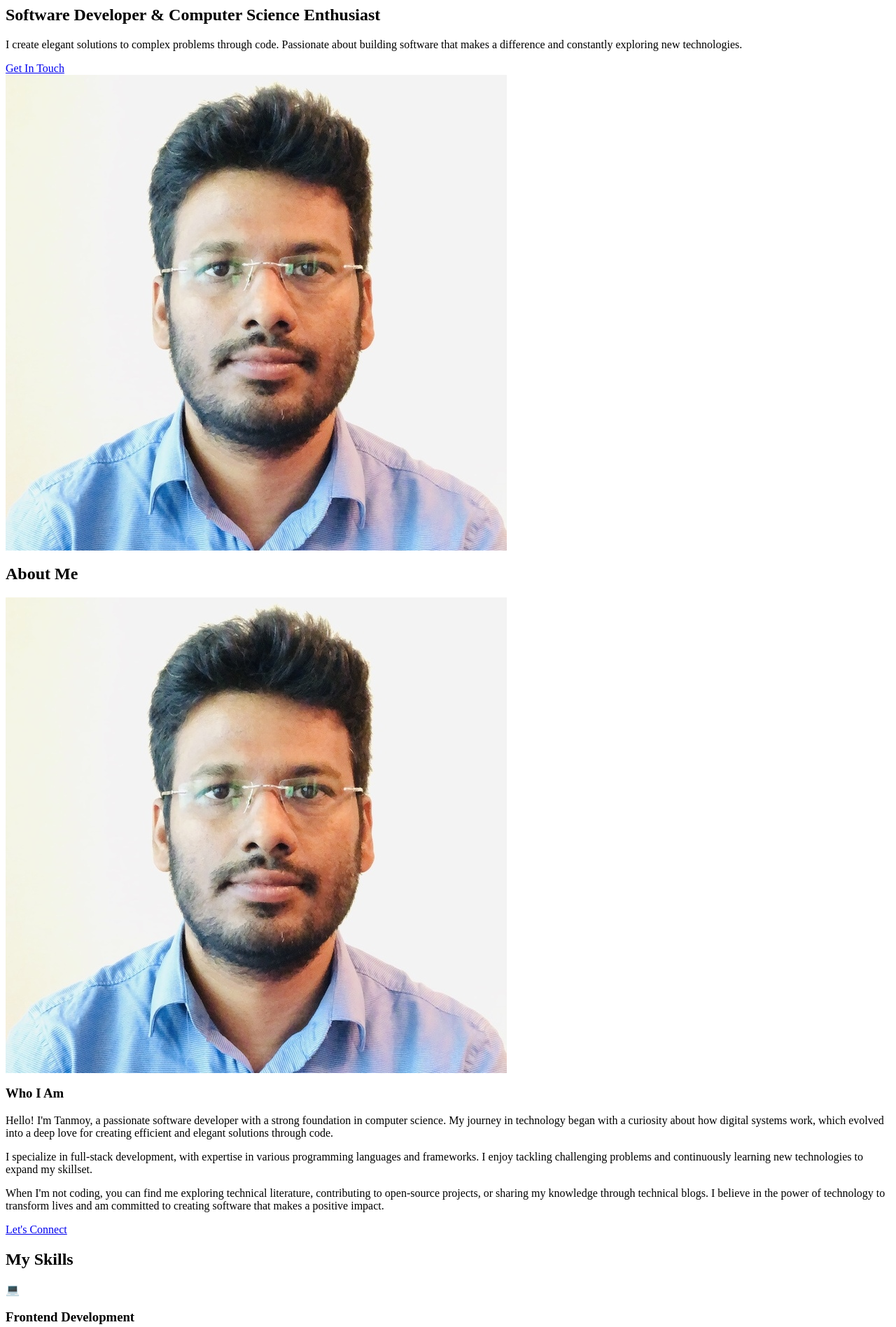
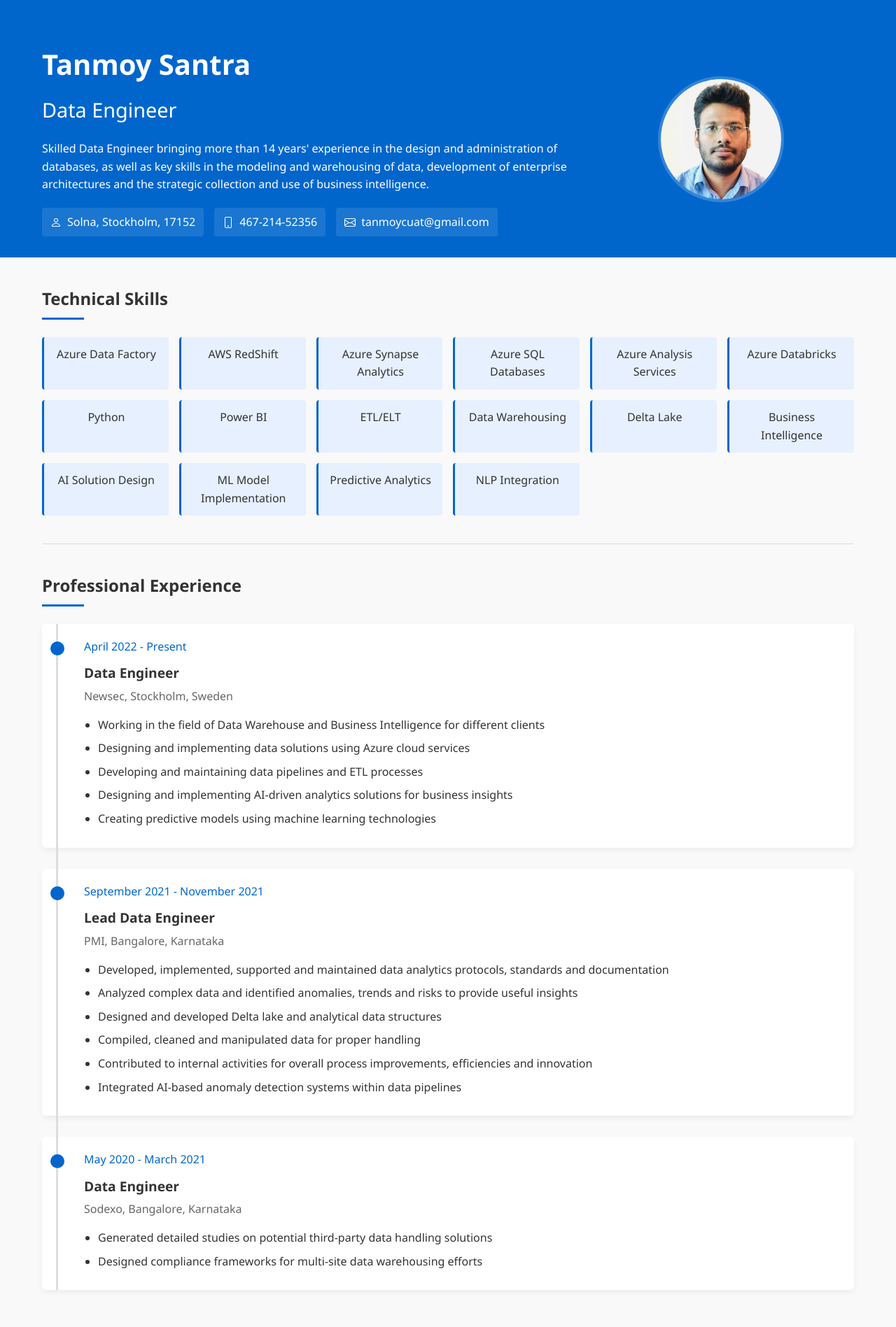
Before and after one commit to tanmoycuat/tanmoycuat.github.io, a plain HTML site: page index.html in a window 1280 px wide. Shown: the top 1897 px of the page at 70% size. Drawn offline with Linux system fonts and the light colour scheme.

Commit message:
Added profile

```diff
--- a/index.html
+++ b/index.html
@@ -1,226 +1,380 @@
-<h2>Software Developer & Computer Science Enthusiast</h2>
-                    <p>I create elegant solutions to complex problems through code. Passionate about building software that makes a difference and constantly exploring new technologies.</p>
-                    <a href="#contact" class="cta-btn">Get In Touch</a>
-                </div>
-                <div class="hero-image">
-                    <img src="image\Tanmoy_Profile.jpg" alt="Tanmoy's Profile Picture">
-                </div>
-            </div>
-        </div>
-    </section>
+<!DOCTYPE html>
+<html lang="en">
+<head>
+    <meta charset="UTF-8">
+    <meta name="viewport" content="width=device-width, initial-scale=1.0">
+    <title>Tanmoy Santra - Data Engineer</title>
+    <style>
+        :root {
+            --primary-color: #0066cc;
+            --secondary-color: #f5f5f5;
+            --text-color: #333;
+            --accent-color: #e6f0ff;
+            --border-color: #ddd;
+        }
 
-    <!-- About Section -->
-    <section id="about">
-        <div class="container">
-            <h2 class="section-title">About Me</h2>
-            <div class="about-content">
-                <div class="about-image">
-                    <img src="image\Tanmoy_Profile.jpg" alt="About Me Image">
-                </div>
-                <div class="about-text">
-                    <h3>Who I Am</h3>
-                    <p>Hello! I'm Tanmoy, a passionate software developer with a strong foundation in computer science. My journey in technology began with a curiosity about how digital systems work, which evolved into a deep love for creating efficient and elegant solutions through code.</p>
-                    <p>I specialize in full-stack development, with expertise in various programming languages and frameworks. I enjoy tackling challenging problems and continuously learning new technologies to expand my skillset.</p>
-                    <p>When I'm not coding, you can find me exploring technical literature, contributing to open-source projects, or sharing my knowledge through technical blogs. I believe in the power of technology to transform lives and am committed to creating software that makes a positive impact.</p>
-                    <a href="#contact" class="cta-btn">Let's Connect</a>
-                </div>
-            </div>
-        </div>
-    </section>
+        * {
+            margin: 0;
+            padding: 0;
+            box-sizing: border-box;
+            font-family: 'Segoe UI', Tahoma, Geneva, Verdana, sans-serif;
+        }
 
-    <!-- Skills Section -->
-    <section id="skills">
-        <div class="container">
-            <h2 class="section-title">My Skills</h2>
-            <div class="skills-container">
-                <div class="skill-card">
-                    <div class="skill-icon">💻</div>
-                    <h3 class="skill-title">Frontend Development</h3>
-                    <ul class="skill-list">
-                        <li>HTML5 & CSS3</li>
-                        <li>JavaScript (ES6+)</li>
-                        <li>React.js</li>
-                        <li>Vue.js</li>
-                        <li>Responsive Design</li>
-                    </ul>
-                </div>
-                <div class="skill-card">
-                    <div class="skill-icon">⚙️</div>
-                    <h3 class="skill-title">Backend Development</h3>
-                    <ul class="skill-list">
-                        <li>Node.js</li>
-                        <li>Express.js</li>
-                        <li>Python (Django/Flask)</li>
-                        <li>Java</li>
-                        <li>RESTful APIs</li>
-                    </ul>
-                </div>
-                <div class="skill-card">
-                    <div class="skill-icon">🗄️</div>
-                    <h3 class="skill-title">Database</h3>
-                    <ul class="skill-list">
-                        <li>MongoDB</li>
-                        <li>MySQL</li>
-                        <li>PostgreSQL</li>
-                        <li>Firebase</li>
-                        <li>Redis</li>
-                    </ul>
-                </div>
-                <div class="skill-card">
-                    <div class="skill-icon">🛠️</div>
-                    <h3 class="skill-title">Tools & Technologies</h3>
-                    <ul class="skill-list">
-                        <li>Git & GitHub</li>
-                        <li>Docker</li>
-                        <li>AWS</li>
-                        <li>CI/CD Pipelines</li>
-                        <li>Agile Methodologies</li>
-                    </ul>
-                </div>
-            </div>
-        </div>
-    </section>
+        body {
+            color: var(--text-color);
+            line-height: 1.6;
+            background-color: #f9f9f9;
+        }
 
-    <!-- Projects Section -->
-    <section id="projects">
-        <div class="container">
-            <h2 class="section-title">My Projects</h2>
-            <div class="projects-container">
-                <div class="project-card">
-                    <div class="project-image">Project Screenshot</div>
-                    <div class="project-info">
-                        <h3 class="project-title">E-Commerce Platform</h3>
-                        <p class="project-desc">A full-stack e-commerce application with product catalog, user authentication, shopping cart, and payment integration.</p>
-                        <div class="project-links">
-                            <a href="#" class="project-link demo-link">Live Demo</a>
-                            <a href="#" class="project-link code-link">View Code</a>
-                        </div>
+        .container {
+            width: 100%;
+            max-width: 1200px;
+            margin: 0 auto;
+            padding: 0 20px;
+        }
+
+        header {
+            background-color: var(--primary-color);
+            color: white;
+            padding: 60px 0 30px;
+        }
+
+        .profile-container {
+            display: flex;
+            flex-wrap: wrap;
+            align-items: center;
+            justify-content: space-between;
+        }
+
+        .profile-info {
+            flex: 2;
+            padding-right: 20px;
+        }
+
+        .profile-image {
+            flex: 1;
+            display: flex;
+            justify-content: center;
+            align-items: center;
+            min-width: 200px;
+        }
+
+        .profile-image img {
+            width: 180px;
+            height: 180px;
+            border-radius: 50%;
+            object-fit: cover;
+            border: 4px solid rgba(255, 255, 255, 0.2);
+        }
+
+        h1 {
+            font-size: 2.5rem;
+            margin-bottom: 10px;
+        }
+
+        h2 {
+            font-size: 1.8rem;
+            margin-bottom: 20px;
+            font-weight: 400;
+        }
+
+        .contact-info {
+            margin-top: 20px;
+            display: flex;
+            flex-wrap: wrap;
+            gap: 15px;
+        }
+
+        .contact-item {
+            display: flex;
+            align-items: center;
+            gap: 8px;
+            background-color: rgba(255, 255, 255, 0.1);
+            padding: 8px 12px;
+            border-radius: 4px;
+        }
+
+        section {
+            padding: 40px 0;
+            border-bottom: 1px solid var(--border-color);
+        }
+
+        .section-title {
+            font-size: 1.5rem;
+            margin-bottom: 25px;
+            position: relative;
+            padding-bottom: 10px;
+        }
+
+        .section-title::after {
+            content: '';
+            position: absolute;
+            bottom: 0;
+            left: 0;
+            width: 60px;
+            height: 3px;
+            background-color: var(--primary-color);
+        }
+
+        .skills-grid {
+            display: grid;
+            grid-template-columns: repeat(auto-fill, minmax(180px, 1fr));
+            gap: 15px;
+            margin-top: 20px;
+        }
+
+        .skill-item {
+            background-color: var(--accent-color);
+            padding: 12px;
+            border-radius: 4px;
+            text-align: center;
+            font-weight: 500;
+            border-left: 3px solid var(--primary-color);
+        }
+
+        .timeline {
+            position: relative;
+            max-width: 1200px;
+            margin: 0 auto;
+        }
+
+        .timeline::after {
+            content: '';
+            position: absolute;
+            width: 3px;
+            background-color: var(--border-color);
+            top: 0;
+            bottom: 0;
+            left: 0;
+            margin-left: 20px;
+        }
+
+        .experience-item {
+            padding: 20px 40px 20px 60px;
+            position: relative;
+            background-color: white;
+            border-radius: 6px;
+            margin-bottom: 30px;
+            box-shadow: 0 4px 8px rgba(0,0,0,0.05);
+        }
+
+        .experience-item::before {
+            content: '';
+            position: absolute;
+            width: 20px;
+            height: 20px;
+            border-radius: 50%;
+            background-color: var(--primary-color);
+            left: 12px;
+            top: 25px;
+            z-index: 1;
+        }
+
+        .date {
+            color: var(--primary-color);
+            font-weight: 500;
+        }
+
+        .position {
+            font-size: 1.2rem;
+            font-weight: 600;
+            margin: 10px 0 5px;
+        }
+
+        .company {
+            font-weight: 500;
+            color: #666;
+            margin-bottom: 15px;
+        }
+
+        .responsibilities {
+            margin-top: 15px;
+        }
+
+        .responsibilities ul {
+            list-style-type: disc;
+            padding-left: 20px;
+        }
+
+        .responsibilities li {
+            margin-bottom: 8px;
+        }
+
+        .education-item {
+            background-color: white;
+            padding: 20px;
+            border-radius: 6px;
+            margin-bottom: 20px;
+            box-shadow: 0 4px 8px rgba(0,0,0,0.05);
+        }
+
+        .education-date {
+            color: var(--primary-color);
+            font-weight: 500;
+        }
+
+        .degree {
+            font-size: 1.1rem;
+            font-weight: 600;
+            margin: 10px 0 5px;
+        }
+
+        .institution {
+            font-weight: 500;
+            color: #666;
+        }
+
+        .awards-grid {
+            display: grid;
+            grid-template-columns: repeat(auto-fill, minmax(250px, 1fr));
+            gap: 20px;
+            margin-top: 20px;
+        }
+
+        .award-item {
+            background-color: white;
+            padding: 15px;
+            border-radius: 6px;
+            box-shadow: 0 4px 8px rgba(0,0,0,0.05);
+        }
+
+        .award-name {
+            font-weight: 600;
+            margin-bottom: 5px;
+        }
+
+        .award-date {
+            color: var(--primary-color);
+            font-size: 0.9rem;
+        }
+
+        footer {
+            text-align: center;
+            padding: 40px 0;
+            background-color: var(--primary-color);
+            color: white;
+        }
+
+        @media screen and (max-width: 768px) {
+            .profile-container {
+                flex-direction: column;
+            }
+            .profile-info {
+                padding-right: 0;
+                margin-bottom: 20px;
+            }
+            .skills-grid {
+                grid-template-columns: repeat(auto-fill, minmax(150px, 1fr));
+            }
+            .timeline::after {
+                left: 31px;
+            }
+            .experience-item {
+                padding: 15px 15px 15px 60px;
+            }
+            .awards-grid {
+                grid-template-columns: 1fr;
+            }
+        }
+    </style>
+</head>
+<body>
+    <header>
+        <div class="container profile-container">
+            <div class="profile-info">
+                <h1>Tanmoy Santra</h1>
+                <h2>Data Engineer</h2>
+                <p>Skilled Data Engineer bringing more than 14 years' experience in the design and administration of databases, as well as key skills in the modeling and warehousing of data, development of enterprise architectures and the strategic collection and use of business intelligence.</p>
+                <div class="contact-info">
+                    <div class="contact-item">
+                        <svg xmlns="http://www.w3.org/2000/svg" width="16" height="16" fill="currentColor" viewBox="0 0 16 16">
+                            <path d="M8 8a3 3 0 1 0 0-6 3 3 0 0 0 0 6Zm2-3a2 2 0 1 1-4 0 2 2 0 0 1 4 0Zm4 8c0 1-1 1-1 1H3s-1 0-1-1 1-4 6-4 6 3 6 4Zm-1-.004c-.001-.246-.154-.986-.832-1.664C11.516 10.68 10.289 10 8 10c-2.29 0-3.516.68-4.168 1.332-.678.678-.83 1.418-.832 1.664h10Z"/>
+                        </svg>
+                        Solna, Stockholm, 17152
                     </div>
-                </div>
-                <div class="project-card">
-                    <div class="project-image">Project Screenshot</div>
-                    <div class="project-info">
-                        <h3 class="project-title">Task Management App</h3>
-                        <p class="project-desc">A responsive task management application with drag-and-drop functionality, user authentication, and real-time updates.</p>
-                        <div class="project-links">
-                            <a href="#" class="project-link demo-link">Live Demo</a>
-                            <a href="#" class="project-link code-link">View Code</a>
-                        </div>
+                    <div class="contact-item">
+                        <svg xmlns="http://www.w3.org/2000/svg" width="16" height="16" fill="currentColor" viewBox="0 0 16 16">
+                            <path d="M11 1a1 1 0 0 1 1 1v12a1 1 0 0 1-1 1H5a1 1 0 0 1-1-1V2a1 1 0 0 1 1-1h6zM5 0a2 2 0 0 0-2 2v12a2 2 0 0 0 2 2h6a2 2 0 0 0 2-2V2a2 2 0 0 0-2-2H5z"/>
+                            <path d="M8 14a1 1 0 1 0 0-2 1 1 0 0 0 0 2z"/>
+                        </svg>
+                        467-214-52356
                     </div>
-                </div>
-                <div class="project-card">
-                    <div class="project-image">Project Screenshot</div>
-                    <div class="project-info">
-                        <h3 class="project-title">Weather Dashboard</h3>
-                        <p class="project-desc">A weather application that provides current and forecast weather data for any location, with interactive visualizations.</p>
-                        <div class="project-links">
-                            <a href="#" class="project-link demo-link">Live Demo</a>
-                            <a href="#" class="project-link code-link">View Code</a>
-                        </div>
+                    <div class="contact-item">
+                        <svg xmlns="http://www.w3.org/2000/svg" width="16" height="16" fill="currentColor" viewBox="0 0 16 16">
+                            <path d="M0 4a2 2 0 0 1 2-2h12a2 2 0 0 1 2 2v8a2 2 0 0 1-2 2H2a2 2 0 0 1-2-2V4Zm2-1a1 1 0 0 0-1 1v.217l7 4.2 7-4.2V4a1 1 0 0 0-1-1H2Zm13 2.383-4.708 2.825L15 11.105V5.383Zm-.034 6.876-5.64-3.471L8 9.583l-1.326-.795-5.64 3.47A1 1 0 0 0 2 13h12a1 1 0 0 0 .966-.741ZM1 11.105l4.708-2.897L1 5.383v5.722Z"/>
+                        </svg>
+                        tanmoycuat@gmail.com
                     </div>
                 </div>
             </div>
+            <div class="profile-image">
+                <img src="images\Tanmoy_Profile.jpg" alt="Tanmoy Santra" />
+            </div>
         </div>
-    </section>
+    </header>
 
-    <!-- Contact Section -->
-    <section id="contact">
-        <div class="container">
-            <h2 class="section-title">Get In Touch</h2>
-            <div class="contact-content">
-                <div class="contact-info">
-                    <h3>Let's Connect</h3>
-                    <ul class="contact-list">
-                        <li>
-                            <div class="contact-icon">📧</div>
-                            <div>tanmoy@example.com</div>
-                        </li>
-                        <li>
-                            <div class="contact-icon">📱</div>
-                            <div>+1 (123) 456-7890</div>
-                        </li>
-                        <li>
-                            <div class="contact-icon">📍</div>
-                            <div>New York, USA</div>
-                        </li>
-                    </ul>
-                    <div class="social-links">
-                        <a href="#" class="social-link">in</a>
-                        <a href="#" class="social-link">gh</a>
-                        <a href="#" class="social-link">tw</a>
-                        <a href="#" class="social-link">ig</a>
+    <main class="container">
+        <section id="skills">
+            <h3 class="section-title">Technical Skills</h3>
+            <div class="skills-grid">
+                <div class="skill-item">Azure Data Factory</div>
+                <div class="skill-item">AWS RedShift</div>
+                <div class="skill-item">Azure Synapse Analytics</div>
+                <div class="skill-item">Azure SQL Databases</div>
+                <div class="skill-item">Azure Analysis Services</div>
+                <div class="skill-item">Azure Databricks</div>
+                <div class="skill-item">Python</div>
+                <div class="skill-item">Power BI</div>
+                <div class="skill-item">ETL/ELT</div>
+                <div class="skill-item">Data Warehousing</div>
+                <div class="skill-item">Delta Lake</div>
+                <div class="skill-item">Business Intelligence</div>
+                <div class="skill-item">AI Solution Design</div>
+                <div class="skill-item">ML Model Implementation</div>
+                <div class="skill-item">Predictive Analytics</div>
+                <div class="skill-item">NLP Integration</div>
+            </div>
+        </section>
+
+        <section id="experience">
+            <h3 class="section-title">Professional Experience</h3>
+            <div class="timeline">
+                <div class="experience-item">
+                    <div class="date">April 2022 - Present</div>
+                    <div class="position">Data Engineer</div>
+                    <div class="company">Newsec, Stockholm, Sweden</div>
+                    <div class="responsibilities">
+                        <ul>
+                            <li>Working in the field of Data Warehouse and Business Intelligence for different clients</li>
+                            <li>Designing and implementing data solutions using Azure cloud services</li>
+                            <li>Developing and maintaining data pipelines and ETL processes</li>
+                            <li>Designing and implementing AI-driven analytics solutions for business insights</li>
+                            <li>Creating predictive models using machine learning technologies</li>
+                        </ul>
                     </div>
                 </div>
-                <div class="contact-form">
-                    <form>
-                        <div class="form-group">
-                            <input type="text" class="form-control" placeholder="Your Name" required>
-                        </div>
-                        <div class="form-group">
-                            <input type="email" class="form-control" placeholder="Your Email" required>
-                        </div>
-                        <div class="form-group">
-                            <input type="text" class="form-control" placeholder="Subject">
-                        </div>
-                        <div class="form-group">
-                            <textarea class="form-control" placeholder="Your Message" required></textarea>
-                        </div>
-                        <button type="submit" class="submit-btn">Send Message</button>
-                    </form>
+
+                <div class="experience-item">
+                    <div class="date">September 2021 - November 2021</div>
+                    <div class="position">Lead Data Engineer</div>
+                    <div class="company">PMI, Bangalore, Karnataka</div>
+                    <div class="responsibilities">
+                        <ul>
+                            <li>Developed, implemented, supported and maintained data analytics protocols, standards and documentation</li>
+                            <li>Analyzed complex data and identified anomalies, trends and risks to provide useful insights</li>
+                            <li>Designed and developed Delta lake and analytical data structures</li>
+                            <li>Compiled, cleaned and manipulated data for proper handling</li>
+                            <li>Contributed to internal activities for overall process improvements, efficiencies and innovation</li>
+                            <li>Integrated AI-based anomaly detection systems within data pipelines</li>
+                        </ul>
+                    </div>
                 </div>
-            </div>
-        </div>
-    </section>
 
-    <!-- Footer -->
-    <footer>
-        <div class="container">
-            <div class="footer-content">
-                <div class="footer-logo">Tanmoy</div>
-                <ul class="footer-links">
-                    <li><a href="#hero">Home</a></li>
-                    <li><a href="#about">About</a></li>
-                    <li><a href="#skills">Skills</a></li>
-                    <li><a href="#projects">Projects</a></li>
-                    <li><a href="#contact">Contact</a></li>
-                </ul>
-                <div class="copyright">© 2025 Tanmoy. All Rights Reserved.</div>
-            </div>
-        </div>
-    </footer>
-
-    <script>
-        // Mobile menu toggle
-        document.querySelector('.menu-btn').addEventListener('click', function() {
-            document.querySelector('.nav-links').classList.toggle('active');
-        });
-
-        // Smooth scrolling for navigation links
-        document.querySelectorAll('a[href^="#"]').forEach(anchor => {
-            anchor.addEventListener('click', function(e) {
-                e.preventDefault();
-
-                const targetId = this.getAttribute('href');
-                const targetElement = document.querySelector(targetId);
-
-                if (targetElement) {
-                    window.scrollTo({
-                        top: targetElement.offsetTop - 80,
-                        behavior: 'smooth'
-                    });
-                }
-
-                // Close mobile menu if open
-                document.querySelector('.nav-links').classList.remove('active');
-            });
-        });
-
-        // Form submission handling
-        document.querySelector('form').addEventListener('submit', function(e) {
-            e.preventDefault();
-            alert('Thank you for your message! I will get back to you soon.');
-            this.reset();
-        });
-    </script>
-</body>
-</html>
+                <div class="experience-item">
+                    <div class="date">May 2020 - March 2021</div>
+                    <div class="position">Data Engineer</div>
+                    <div class="company">Sodexo, Bangalore, Karnataka</div>
+                    <div class="responsibilities">
+                        <ul>
+                            <li>Generated detailed studies on potential third-party data handling solutions</li>
+                            <li>Designed compliance frameworks for multi-site data warehousing efforts</li>
```
Also changed, not shown: images/Tanmoy_Profile.jpg (renamed from image/Tanmoy_Profile.jpg).
